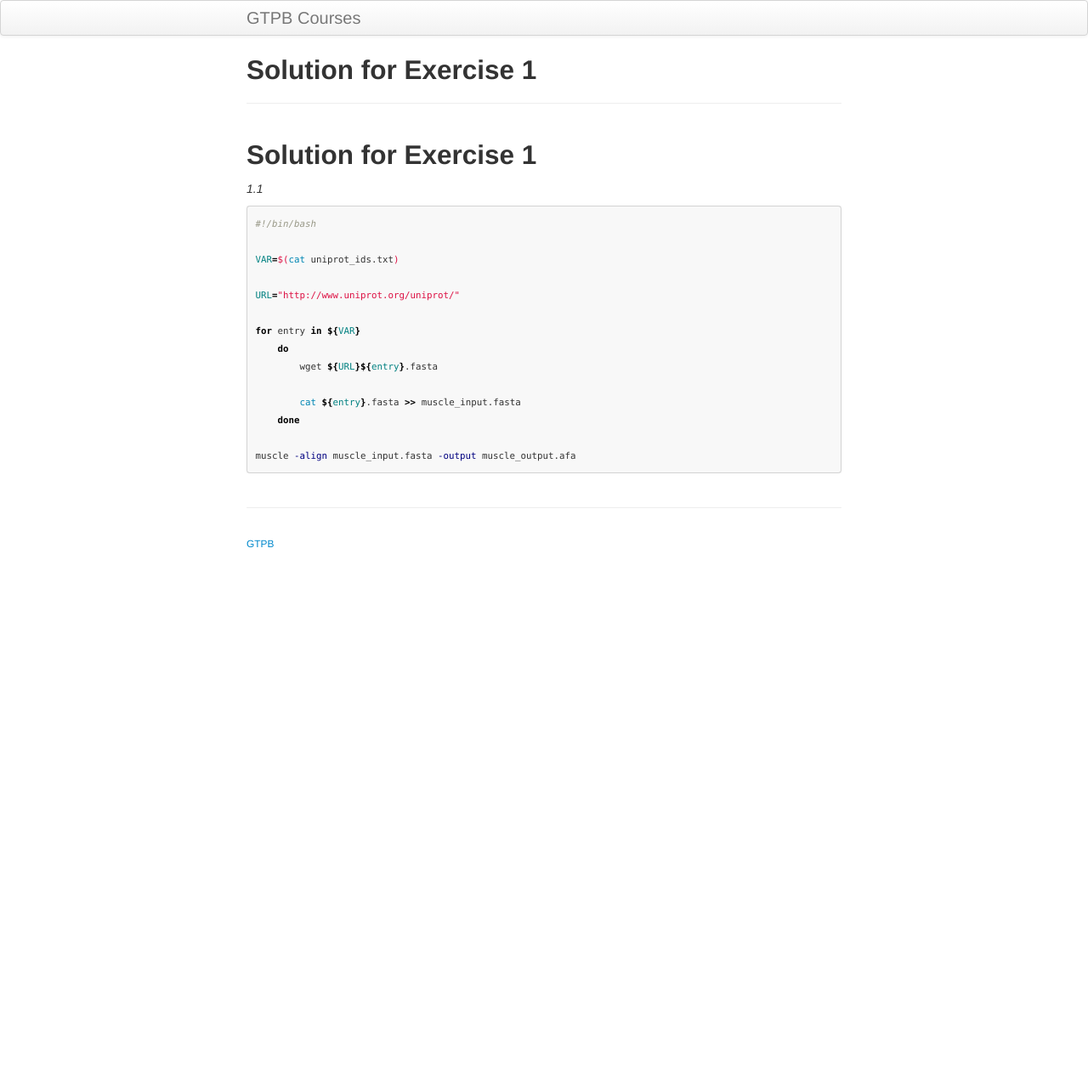
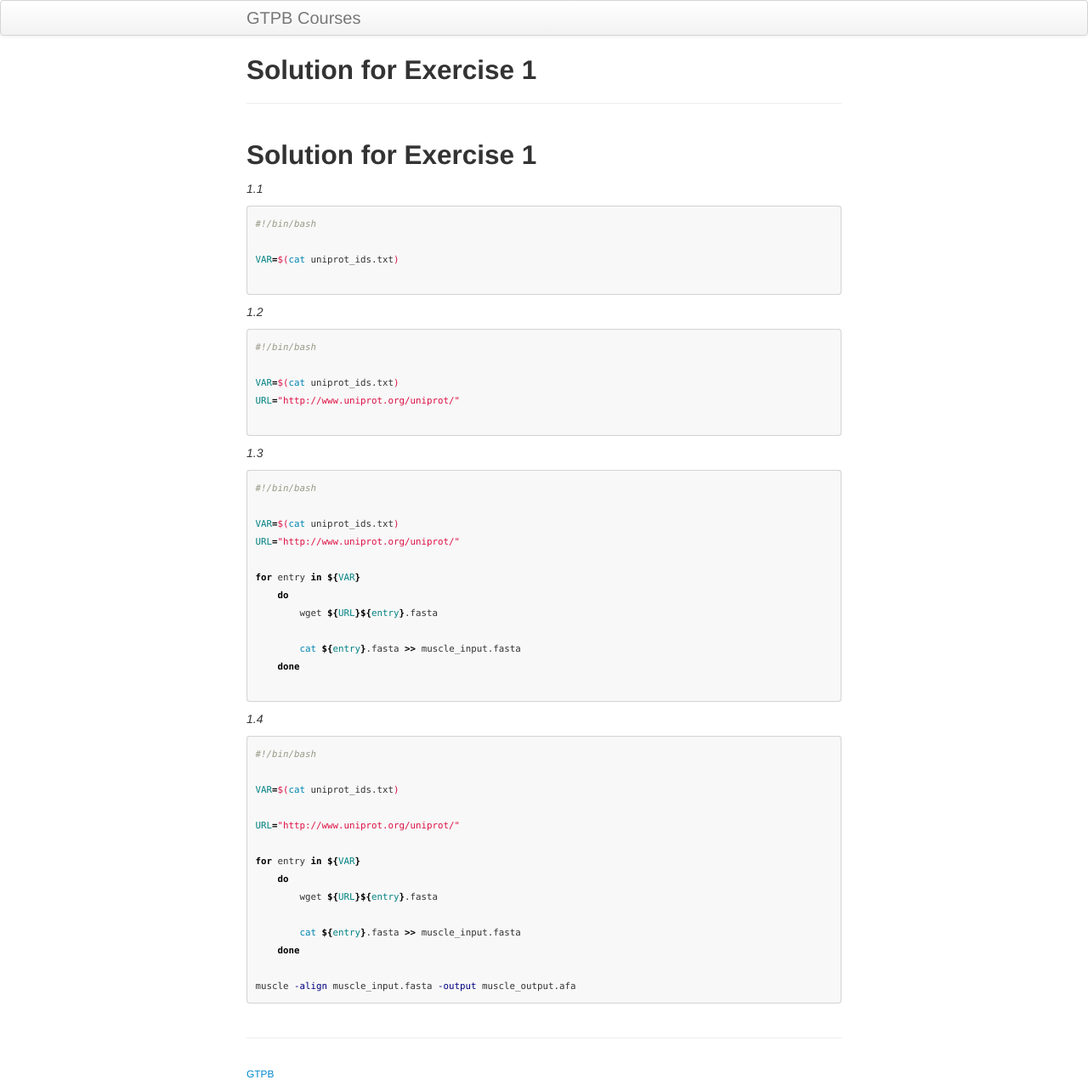
Before and after one commit to GTPB/IBB21, a Jekyll site: the page built from pages/Solution_1.md, in a window 1280 px wide. Shown: the whole page at 85% size. Built offline with Jekyll 4.4.1, drawn with Linux system fonts in a browser that asks for light colours; our own code applies the rules of GitHub Pages for plain Markdown files; before the commit the page ends 900 px from its top, so only the background shows below that.

````diff
--- a/pages/Solution_1.md
+++ b/pages/Solution_1.md
@@ -1,6 +1,40 @@
 ## Solution for Exercise 1
 
 *1.1*
+```bash
+#!/bin/bash
+
+VAR=$(cat uniprot_ids.txt)
+
+```
+
+*1.2*
+```bash
+#!/bin/bash
+
+VAR=$(cat uniprot_ids.txt)
+URL="http://www.uniprot.org/uniprot/"
+
+```
+
+*1.3*
+```bash
+#!/bin/bash
+
+VAR=$(cat uniprot_ids.txt)
+URL="http://www.uniprot.org/uniprot/"
+
+for entry in ${VAR}
+    do
+        wget ${URL}${entry}.fasta
+
+        cat ${entry}.fasta >> muscle_input.fasta
+    done
+
+```
+
+
+*1.4*
 ```bash
 #!/bin/bash
 
````
